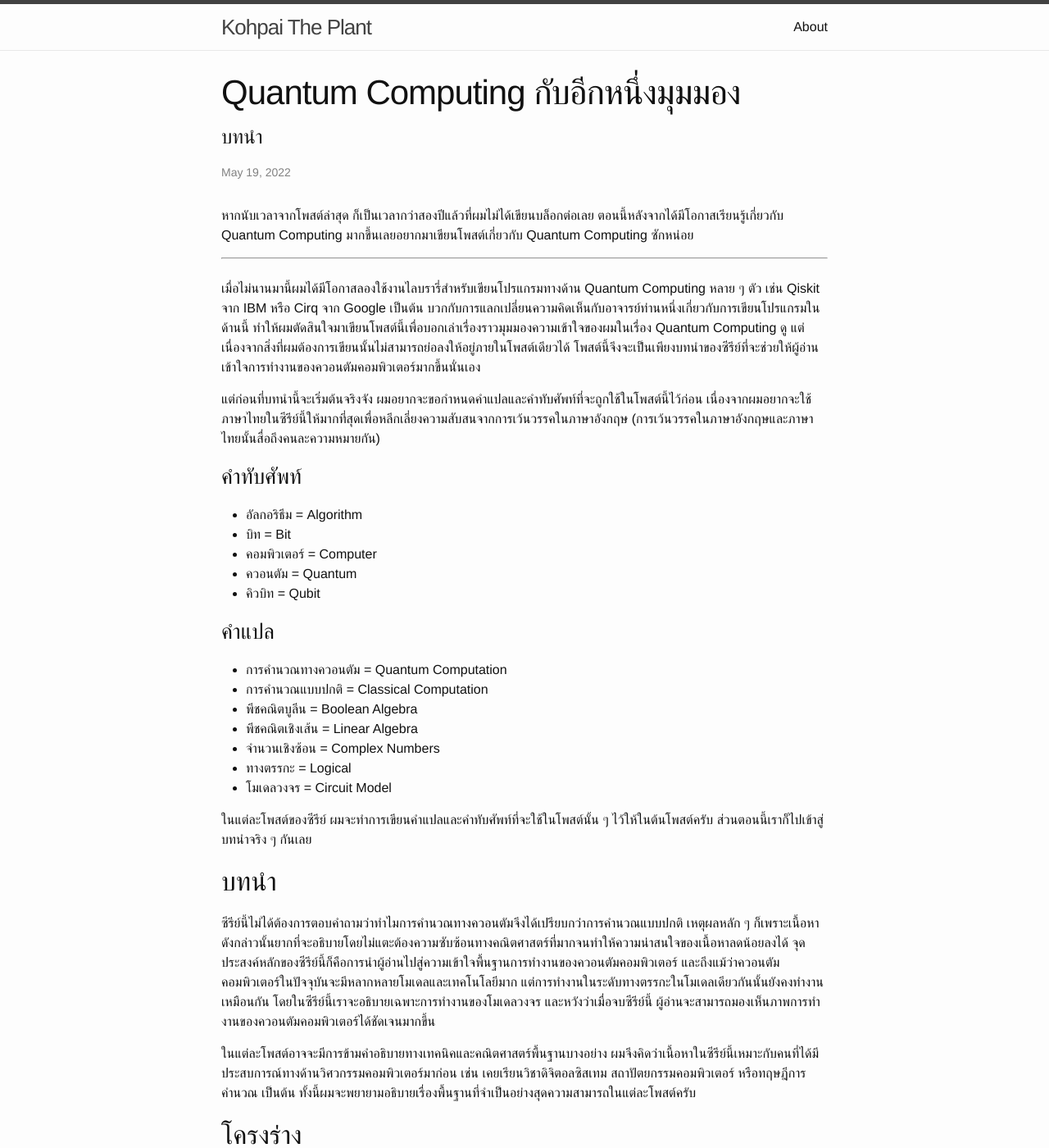
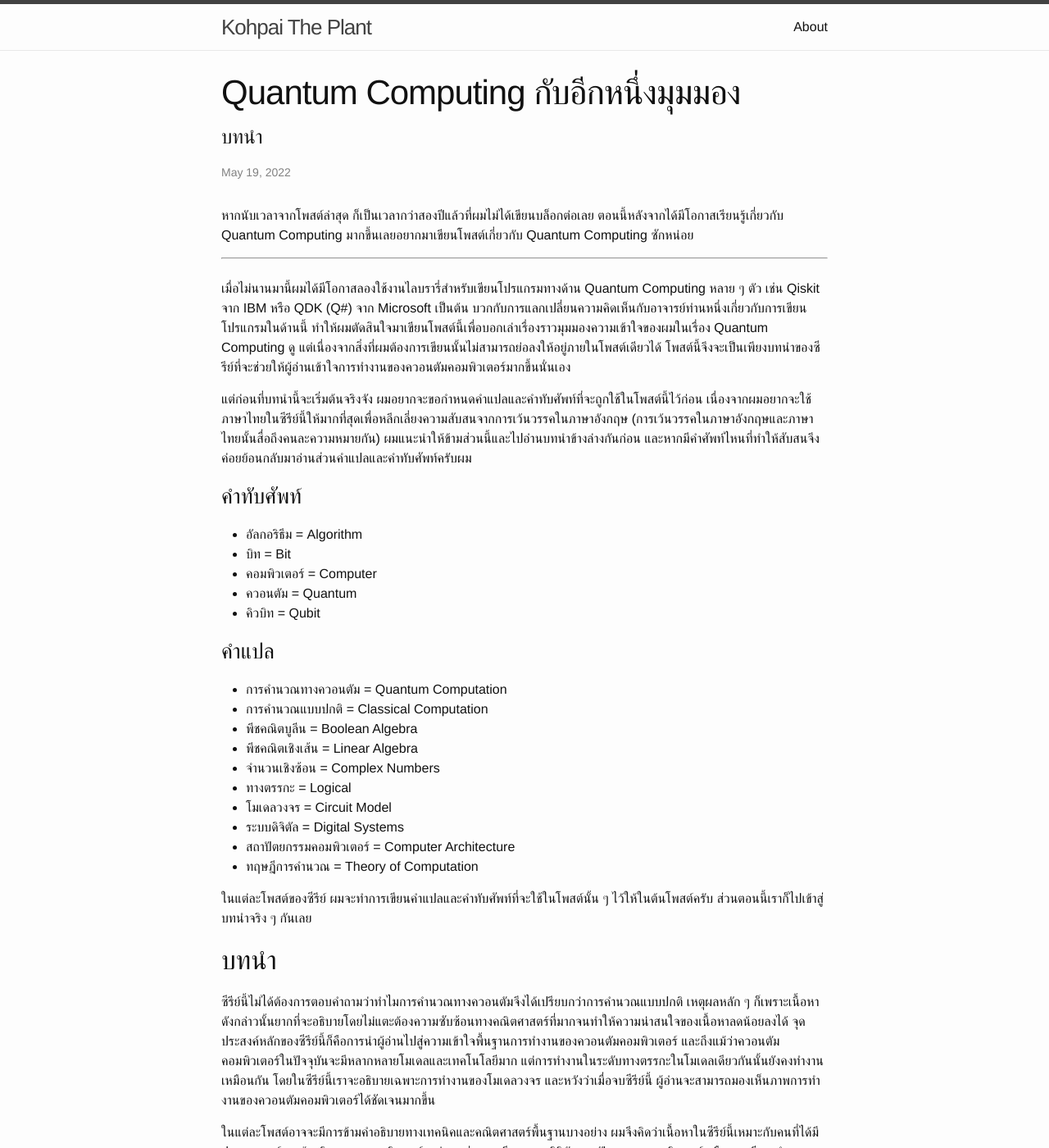
Before and after one commit to kohpai/kohpai.github.io, a Jekyll site: the page built from _posts/2022-05-19-view-on-qc-preface.md, in a window 1280 px wide and 1400 px high. Shown: the whole window at 82% size. Built offline with Jekyll 4.4.1, drawn with Linux system fonts in a browser that asks for light colours; some web fonts are replaced; comment, search, counter and statistics services are not loaded; some of the changed text lies outside the part shown.

Commit message:
:recycle: refine

```diff
--- a/_posts/2022-05-19-view-on-qc-preface.md
+++ b/_posts/2022-05-19-view-on-qc-preface.md
@@ -12,14 +12,15 @@ categories: quantum computing
 ---
 
 \
-เมื่อไม่นานมานี้ผมได้มีโอกาสลองใช้งานไลบรารี่สำหรับเขียนโปรแกรมทางด้าน Quantum Computing หลาย ๆ ตัว เช่น Qiskit จาก IBM หรือ Cirq จาก Google เป็นต้น
-บวกกับการแลกเปลี่ยนความคิดเห็นกับอาจารย์ท่านหนึ่งเกี่ยวกับการเขียนโปรแกรมในด้านนี้ ทำให้ผมตัดสินใจมาเขียนโพสต์นี้เพื่อบอกเล่าเรื่องราวมุมมองความเข้าใจของผมในเรื่อง
+เมื่อไม่นานมานี้ผมได้มีโอกาสลองใช้งานไลบรารี่สำหรับเขียนโปรแกรมทางด้าน Quantum Computing หลาย ๆ ตัว เช่น Qiskit จาก IBM หรือ QDK (Q#) จาก Microsoft
+เป็นต้น บวกกับการแลกเปลี่ยนความคิดเห็นกับอาจารย์ท่านหนึ่งเกี่ยวกับการเขียนโปรแกรมในด้านนี้ ทำให้ผมตัดสินใจมาเขียนโพสต์นี้เพื่อบอกเล่าเรื่องราวมุมมองความเข้าใจของผมในเรื่อง
 Quantum Computing ดู แต่เนื่องจากสิ่งที่ผมต้องการเขียนนั้นไม่สามารถย่อลงให้อยู่ภายในโพสต์เดียวได้
 โพสต์นี้จึงจะเป็นเพียงบทนำของซีรีย์ที่จะช่วยให้ผู้อ่านเข้าใจการทำงานของควอนตัมคอมพิวเตอร์มากขึ้นนั่นเอง
 
 แต่ก่อนที่บทนำนี้จะเริ่มต้นจริงจัง ผมอยากจะขอกำหนดคำแปลและคำทับศัพท์ที่จะถูกใช้ในโพสต์นี้ไว้ก่อน
 เนื่องจากผมอยากจะใช้ภาษาไทยในซีรีย์นี้ให้มากที่สุดเพื่อหลีกเลี่ยงความสับสนจากการเว้นวรรคในภาษาอังกฤษ
-(การเว้นวรรคในภาษาอังกฤษและภาษาไทยนั้นสื่อถึงคนละความหมายกัน)
+(การเว้นวรรคในภาษาอังกฤษและภาษาไทยนั้นสื่อถึงคนละความหมายกัน) ผมแนะนำให้ข้ามส่วนนี้และไปอ่านบทนำข้างล่างกันก่อน
+และหากมีคำศัพท์ไหนที่ทำให้สับสนจึงค่อยย้อนกลับมาอ่านส่วนคำแปลและคำทับศัพท์ครับผม
 
 ### คำทับศัพท์
 
@@ -38,6 +39,9 @@ Quantum Computing ดู แต่เนื่องจากสิ่งที
 - จำนวนเชิงซ้อน = Complex Numbers
 - ทางตรรกะ = Logical
 - โมเดลวงจร = Circuit Model
+- ระบบดิจิตัล = Digital Systems
+- สถาปัตยกรรมคอมพิวเตอร์ = Computer Architecture
+- ทฤษฎีการคำนวณ = Theory of Computation
 
 ในแต่ละโพสต์ของซีรีย์ ผมจะทำการเขียนคำแปลและคำทับศัพท์ที่จะใช้ในโพสต์นั้น ๆ ไว้ให้ในต้นโพสต์ครับ ส่วนตอนนี้เราก็ไปเข้าสู่บทนำจริง ๆ กันเลย
 
@@ -50,7 +54,7 @@ Quantum Computing ดู แต่เนื่องจากสิ่งที
 และหวังว่าเมื่อจบซีรีย์นี้ ผู้อ่านจะสามารถมองเห็นภาพการทำงานของควอนตัมคอมพิวเตอร์ได้ชัดเจนมากขึ้น
 
 ในแต่ละโพสต์อาจจะมีการข้ามคำอธิบายทางเทคนิคและคณิตศาสตร์พื้นฐานบางอย่าง
-ผมจึงคิดว่าเนื้อหาในซีรีย์นี้เหมาะกับคนที่ได้มีประสบการณ์ทางด้านวิศวกรรมคอมพิวเตอร์มาก่อน เช่น เคยเรียนวิชาดิจิตอลซิสเทม สถาปัตยกรรมคอมพิวเตอร์ หรือทฤษฎีการคำนวณ เป็นต้น
+ผมจึงคิดว่าเนื้อหาในซีรีย์นี้เหมาะกับคนที่ได้มีประสบการณ์ทางด้านวิศวกรรมคอมพิวเตอร์มาก่อน เช่น เคยเรียนระบบดิจิตัล สถาปัตยกรรมคอมพิวเตอร์ หรือทฤษฎีการคำนวณ เป็นต้น
 ทั้งนี้ผมจะพยายามอธิบายเรื่องพื้นฐานที่จำเป็นอย่างสุดความสามารถในแต่ละโพสต์ครับ
 
 ## โครงร่าง
```
